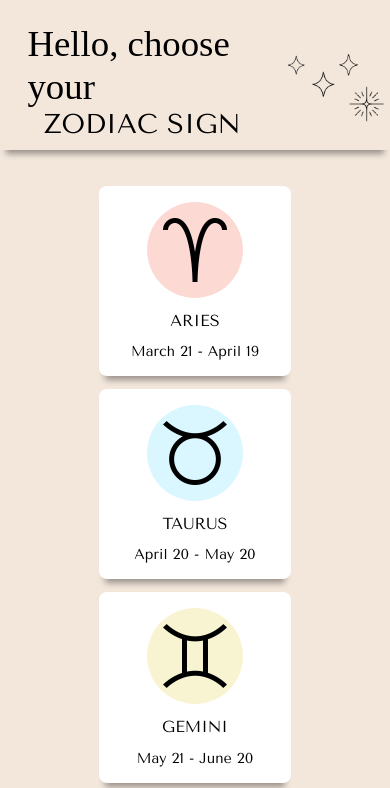
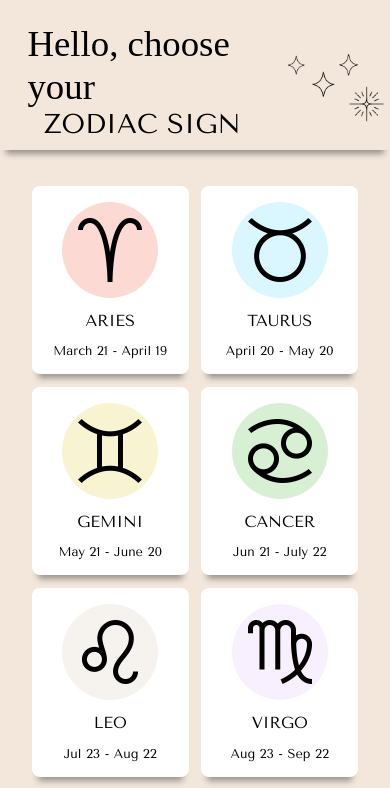
Before and after one commit to ReactFED22G-LMNJ/Horoskop, a React (Vite) app: page /chooseyoursign in a window 390 px wide. Shown: the top 788 px of the page. Built offline with nearby package versions, Linux system fonts and the light colour scheme; a web font is replaced by a local one.

Commit message:
added media queries to make ZodiacZignCards a bit smaller on phones = less scroll

```diff
--- a/src/components/ZodiacSignCard.tsx
+++ b/src/components/ZodiacSignCard.tsx
@@ -1,4 +1,5 @@
 import styled from 'styled-components';
+import { device } from './Breakpoints';
 
 interface Props {
     image: string;
@@ -44,6 +45,10 @@ const ZodiacSignColumn = styled.div`
     background-color: #fffaf0;
     color: #163952;
   }
+
+  @media ${device.mobileXL} {
+      width: 7.8rem;
+    }
 `;
 
 const ZodiacCircle = styled.div`
@@ -71,4 +76,8 @@ const Name = styled.h2`
 const DateText = styled.div`
   font-family: 'Tenor Sans', sans-serif;
   font-size: 0.9rem;
+
+  @media ${device.mobileXL} {
+      font-size: 0.8rem;
+    }
 `;
```
